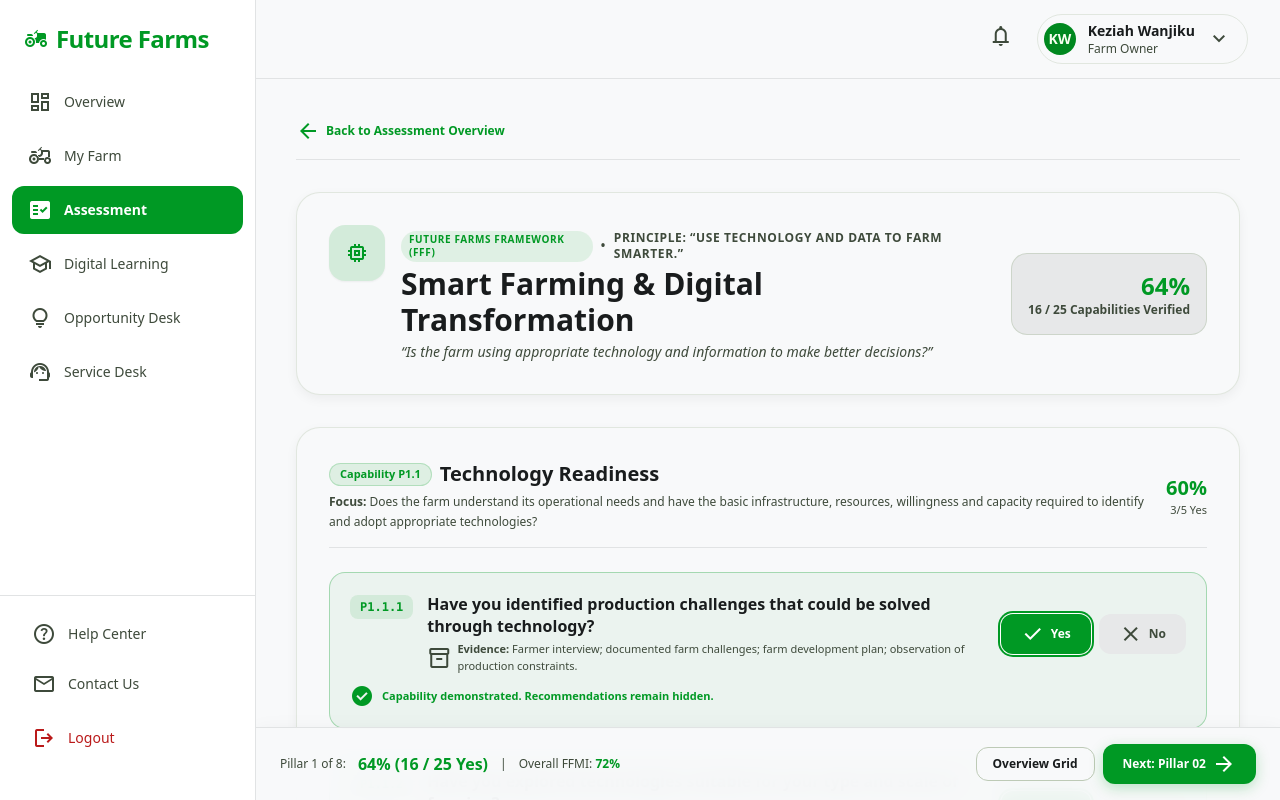
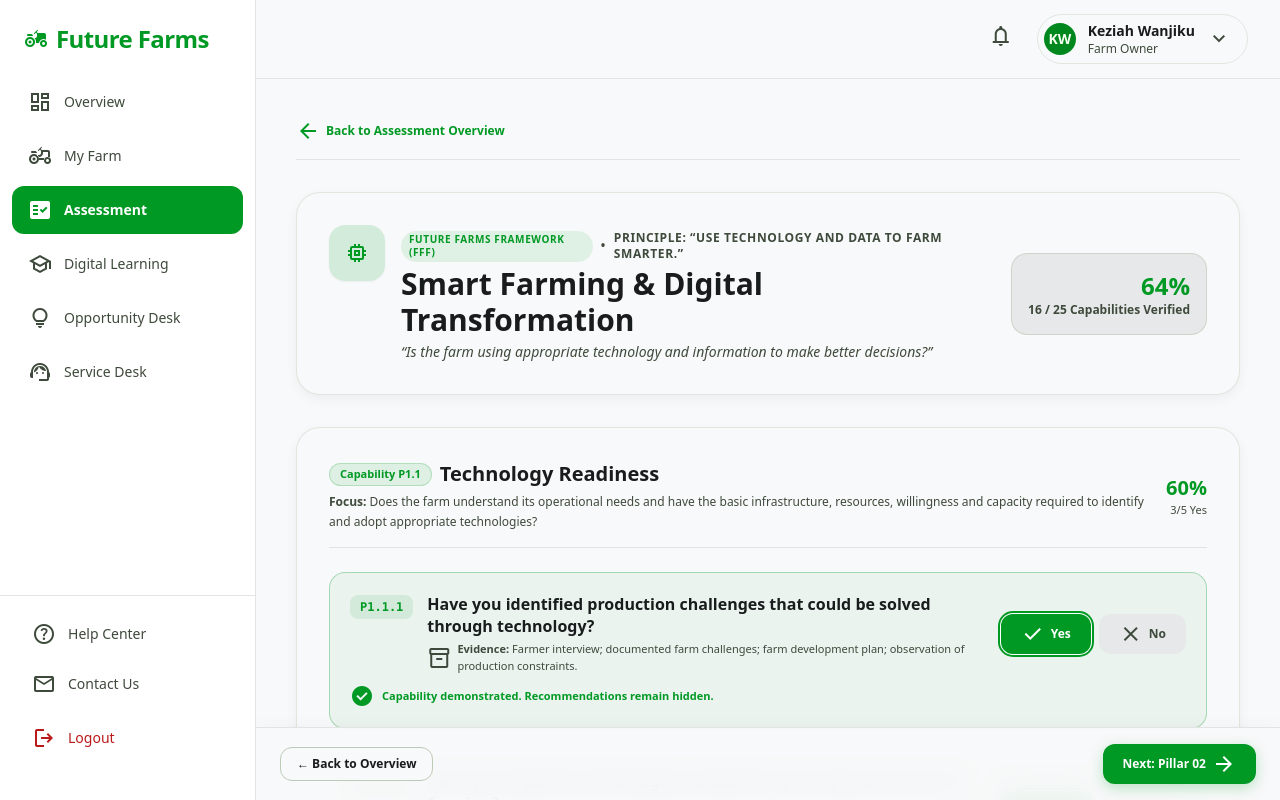
Before and after one commit to Arbarne-group/arbarne, a Next.js app: page /assessment in a window 1280 px wide. Both pictures are taken after a click on the element 405 px from the left and 606 px from the top of the page. Built offline with nearby package versions, Linux system fonts and the light colour scheme.

Commit message:
refactor(assessment): remove pillar score and FFMI text from questionnaire bottom floating bar

```diff
--- a/src/app/assessment/page.tsx
+++ b/src/app/assessment/page.tsx
@@ -558,28 +558,16 @@
             </div>
 
             {/* Bottom Floating Bar */}
-            <div className="fixed bottom-0 left-0 md:left-64 right-0 bg-surface/95 backdrop-blur-md border-t border-surface-variant px-6 py-4 flex flex-col sm:flex-row justify-between items-center gap-3 z-30 shadow-level-2">
-              <div className="flex items-center gap-3">
-                <span className="text-xs text-on-surface-variant font-medium">
-                  Pillar {currentPillar.id} of 8:
-                </span>
-                <span className="text-base font-black text-primary">
-                  {currentPillarScoreResult.score}% ({currentPillarScoreResult.yesCount} / 25 Yes)
-                </span>
-                <span className="text-xs text-on-surface-variant hidden sm:inline">|</span>
-                <span className="text-xs text-on-surface-variant hidden sm:inline">
-                  Overall FFMI: <strong className="text-primary">{scoringResults.overallFfmiScore}%</strong>
-                </span>
-              </div>
+            <div className="fixed bottom-0 left-0 md:left-64 right-0 bg-surface/95 backdrop-blur-md border-t border-surface-variant px-6 py-4 flex justify-between items-center z-30 shadow-level-2">
+              <button
+                type="button"
+                onClick={() => setViewMode("overview")}
+                className="px-4 py-2 rounded-xl border border-outline-variant bg-surface hover:bg-surface-variant text-on-surface font-semibold text-xs cursor-pointer"
+              >
+                &larr; Back to Overview
+              </button>
 
               <div className="flex items-center gap-2">
-                <button
-                  type="button"
-                  onClick={() => setViewMode("overview")}
-                  className="px-4 py-2 rounded-xl border border-outline-variant bg-surface hover:bg-surface-variant text-on-surface font-semibold text-xs cursor-pointer"
-                >
-                  Overview Grid
-                </button>
                 {selectedPillarId > 1 && (
                   <button
                     type="button"
@@ -587,7 +575,7 @@
                       setSelectedPillarId(selectedPillarId - 1);
                       window.scrollTo({ top: 0, behavior: "smooth" });
                     }}
-                    className="px-3 py-2 rounded-xl border border-outline-variant bg-surface hover:bg-surface-variant text-on-surface font-semibold text-xs flex items-center gap-1 cursor-pointer"
+                    className="px-3.5 py-2 rounded-xl border border-outline-variant bg-surface hover:bg-surface-variant text-on-surface font-semibold text-xs flex items-center gap-1 cursor-pointer"
                   >
                     <span className="material-symbols-outlined text-[16px]">arrow_back</span>
                     <span>Prev Pillar</span>
```
